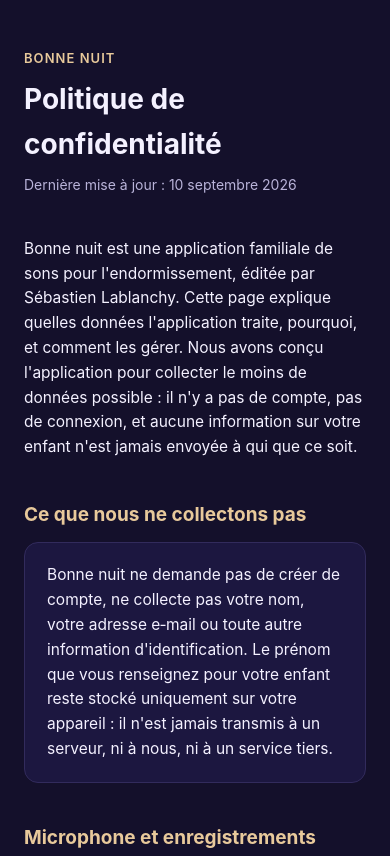
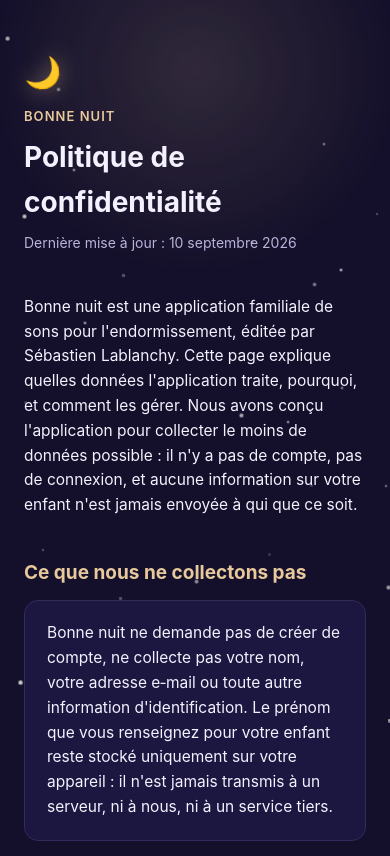
Before and after one commit to lablanchyseb-pixel/bonne-nuit-legal, a plain HTML site: page index.html in a window 390 px wide. Shown: the top 856 px of the page. Drawn offline with Linux system fonts and the light colour scheme.

Commit message:
Add subtle night-themed animations, switch contact to personal email

```diff
--- a/index.html
+++ b/index.html
@@ -15,20 +15,76 @@
     --border: #322b5c;
   }
   * { box-sizing: border-box; }
+  html { background: var(--bg); }
   body {
     margin: 0;
     background: var(--bg);
     color: var(--text);
     font-family: -apple-system, BlinkMacSystemFont, "Segoe UI", Roboto, Helvetica, Arial, sans-serif;
     line-height: 1.6;
+    position: relative;
+    overflow-x: hidden;
   }
+
+  /* Starfield */
+  #stars {
+    position: fixed;
+    inset: 0;
+    pointer-events: none;
+    z-index: 0;
+  }
+  .star {
+    position: absolute;
+    width: 3px;
+    height: 3px;
+    border-radius: 50%;
+    background: #fff;
+    opacity: 0.15;
+    animation: twinkle linear infinite;
+  }
+  @keyframes twinkle {
+    0%, 100% { opacity: 0.12; transform: scale(1); }
+    50% { opacity: 0.8; transform: scale(1.4); }
+  }
+
+  /* Moon glow behind header */
+  .moon-glow {
+    position: absolute;
+    top: -140px;
+    left: 50%;
+    width: 420px;
+    height: 420px;
+    margin-left: -210px;
+    background: radial-gradient(circle, rgba(232,201,155,0.18) 0%, rgba(232,201,155,0) 70%);
+    border-radius: 50%;
+    z-index: 0;
+    animation: glow-pulse 6s ease-in-out infinite;
+  }
+  @keyframes glow-pulse {
+    0%, 100% { opacity: 0.7; transform: scale(1); }
+    50% { opacity: 1; transform: scale(1.08); }
+  }
+
   .wrap {
     max-width: 720px;
     margin: 0 auto;
     padding: 48px 24px 96px;
+    position: relative;
+    z-index: 1;
   }
   header {
     margin-bottom: 40px;
+  }
+  .moon {
+    font-size: 30px;
+    display: inline-block;
+    margin-bottom: 10px;
+    animation: drift 5s ease-in-out infinite;
+    filter: drop-shadow(0 0 10px rgba(232,201,155,0.5));
+  }
+  @keyframes drift {
+    0%, 100% { transform: translateY(0) rotate(-4deg); }
+    50% { transform: translateY(-6px) rotate(4deg); }
   }
   .eyebrow {
     color: var(--gold);
@@ -65,6 +121,11 @@
     border-radius: 14px;
     padding: 20px 22px;
     margin: 0 0 16px;
+    transition: border-color 0.3s ease, transform 0.3s ease;
+  }
+  .card:hover {
+    border-color: rgba(232,201,155,0.4);
+    transform: translateY(-2px);
   }
   .card p:last-child { margin-bottom: 0; }
   a { color: var(--gold); }
@@ -76,61 +137,123 @@
     color: var(--text-dim);
     font-size: 14px;
   }
+
+  /* Scroll reveal */
+  .reveal {
+    opacity: 0;
+    transform: translateY(16px);
+    transition: opacity 0.6s ease, transform 0.6s ease;
+  }
+  .reveal.in-view {
+    opacity: 1;
+    transform: translateY(0);
+  }
+  header.reveal {
+    transition-delay: 0.05s;
+  }
+
+  @media (prefers-reduced-motion: reduce) {
+    .star, .moon-glow, .moon { animation: none !important; }
+    .reveal { opacity: 1 !important; transform: none !important; transition: none !important; }
+    .card:hover { transform: none; }
+  }
 </style>
 </head>
 <body>
+<div id="stars"></div>
+<div class="moon-glow"></div>
+
 <div class="wrap">
-  <header>
+  <header class="reveal">
+    <span class="moon">🌙</span>
     <p class="eyebrow">Bonne nuit</p>
     <h1>Politique de confidentialité</h1>
     <p class="meta">Dernière mise à jour : 10 septembre 2026</p>
   </header>
 
-  <p>Bonne nuit est une application familiale de sons pour l'endormissement, éditée par Sébastien Lablanchy. Cette page explique quelles données l'application traite, pourquoi, et comment les gérer. Nous avons conçu l'application pour collecter le moins de données possible : il n'y a pas de compte, pas de connexion, et aucune information sur votre enfant n'est jamais envoyée à qui que ce soit.</p>
+  <p class="reveal">Bonne nuit est une application familiale de sons pour l'endormissement, éditée par Sébastien Lablanchy. Cette page explique quelles données l'application traite, pourquoi, et comment les gérer. Nous avons conçu l'application pour collecter le moins de données possible : il n'y a pas de compte, pas de connexion, et aucune information sur votre enfant n'est jamais envoyée à qui que ce soit.</p>
 
-  <h2>Ce que nous ne collectons pas</h2>
-  <div class="card">
+  <h2 class="reveal">Ce que nous ne collectons pas</h2>
+  <div class="card reveal">
     <p>Bonne nuit ne demande pas de créer de compte, ne collecte pas votre nom, votre adresse e‑mail ou toute autre information d'identification. Le prénom que vous renseignez pour votre enfant reste stocké uniquement sur votre appareil : il n'est jamais transmis à un serveur, ni à nous, ni à un service tiers.</p>
   </div>
 
-  <h2>Microphone et enregistrements</h2>
-  <div class="card">
+  <h2 class="reveal">Microphone et enregistrements</h2>
+  <div class="card reveal">
     <p>Si vous utilisez la fonction d'enregistrement de berceuse, l'application demande l'accès au microphone. L'enregistrement audio produit reste stocké localement sur votre appareil ; il n'est jamais envoyé sur un serveur ni partagé avec nous ou un tiers. Vous pouvez le supprimer à tout moment depuis l'application.</p>
   </div>
 
-  <h2>Catalogue des sons</h2>
-  <div class="card">
+  <h2 class="reveal">Catalogue des sons</h2>
+  <div class="card reveal">
     <p>La liste des sons proposés est synchronisée depuis notre serveur de contenu afin de pouvoir ajouter de nouveaux sons sans mise à jour de l'application. Cette synchronisation ne transmet aucune donnée personnelle : elle sert uniquement à récupérer le catalogue.</p>
   </div>
 
-  <h2>Publicité</h2>
-  <div class="card">
+  <h2 class="reveal">Publicité</h2>
+  <div class="card reveal">
     <p>L'application affiche des publicités via Google AdMob afin de rester gratuite. Sur iOS, l'autorisation de suivi (App Tracking Transparency) vous est demandée avant tout affichage de publicité personnalisée ; vous pouvez la refuser, l'application fonctionnera normalement avec des publicités non personnalisées. Un formulaire de consentement (RGPD) est également accessible à tout moment depuis les réglages de l'application.</p>
     <p>Google AdMob peut traiter un identifiant publicitaire de votre appareil selon sa propre politique de confidentialité, disponible sur <a href="https://policies.google.com/privacy" target="_blank" rel="noopener">policies.google.com/privacy</a>.</p>
   </div>
 
-  <h2>Statistiques et rapports de plantage</h2>
-  <div class="card">
+  <h2 class="reveal">Statistiques et rapports de plantage</h2>
+  <div class="card reveal">
     <p>Nous utilisons PostHog pour comprendre, de façon agrégée et anonyme, comment l'application est utilisée (par exemple : quels écrans sont ouverts, quelles fonctions sont utilisées). Aucun profil individuel n'est créé, aucune géolocalisation précise n'est utilisée, et aucune information permettant de vous identifier n'est associée à ces statistiques.</p>
     <p>Nous utilisons Sentry pour être alertés en cas de plantage ou d'erreur technique, afin de corriger les bugs rapidement. Ces rapports ne contiennent ni donnée personnelle, ni capture d'écran, ni contenu de l'interface au moment de l'erreur.</p>
   </div>
 
-  <h2>Confidentialité des enfants</h2>
-  <div class="card">
+  <h2 class="reveal">Confidentialité des enfants</h2>
+  <div class="card reveal">
     <p>Bonne nuit est destinée à être utilisée par des parents avec leurs enfants, mais c'est l'adulte qui configure et utilise l'application. Aucune donnée personnelle concernant l'enfant n'est collectée : le prénom saisi reste local à l'appareil, comme indiqué plus haut.</p>
   </div>
 
-  <h2>Vos droits</h2>
-  <div class="card">
+  <h2 class="reveal">Vos droits</h2>
+  <div class="card reveal">
     <p>Comme l'application ne conserve aucune donnée personnelle sur nos serveurs, il n'y a rien à demander de « supprimer » de notre côté : effacer les données de l'application (ou la désinstaller) suffit à effacer tout ce qui est stocké localement, y compris le prénom renseigné et les enregistrements. Pour toute question sur les données traitées par Google AdMob, PostHog ou Sentry, vous pouvez nous contacter (coordonnées ci-dessous).</p>
   </div>
 
-  <h2>Modifications de cette politique</h2>
-  <p>Cette politique peut évoluer si l'application change (par exemple lors de l'ajout d'un abonnement premium). La date de dernière mise à jour en haut de cette page reflète toujours la version en vigueur.</p>
+  <h2 class="reveal">Modifications de cette politique</h2>
+  <p class="reveal">Cette politique peut évoluer si l'application change (par exemple lors de l'ajout d'un abonnement premium). La date de dernière mise à jour en haut de cette page reflète toujours la version en vigueur.</p>
 
-  <div class="contact">
-    <p>Une question sur vos données ? Écrivez-nous à <a href="mailto:s.lablanchy@overscan.fr">s.lablanchy@overscan.fr</a>.</p>
+  <div class="contact reveal">
+    <p>Une question sur vos données ? Écrivez-nous à <a href="mailto:lablanchyseb@gmail.com">lablanchyseb@gmail.com</a>.</p>
   </div>
 </div>
+
+<script>
+  // Starfield
+  (function () {
+    var container = document.getElementById('stars');
+    var count = window.innerWidth < 600 ? 40 : 70;
+    for (var i = 0; i < count; i++) {
+      var s = document.createElement('div');
+      s.className = 'star';
+      s.style.left = Math.random() * 100 + 'vw';
+      s.style.top = Math.random() * 100 + 'vh';
+      var size = (Math.random() * 2 + 1.5).toFixed(1);
+      s.style.width = size + 'px';
+      s.style.height = size + 'px';
+      s.style.animationDuration = (2 + Math.random() * 4).toFixed(1) + 's';
+      s.style.animationDelay = (Math.random() * 4).toFixed(1) + 's';
+      container.appendChild(s);
+    }
+  })();
+
+  // Scroll reveal
+  (function () {
+    var items = document.querySelectorAll('.reveal');
+    if (!('IntersectionObserver' in window)) {
+      items.forEach(function (el) { el.classList.add('in-view'); });
+      return;
+    }
+    var io = new IntersectionObserver(function (entries) {
+      entries.forEach(function (entry) {
+        if (entry.isIntersecting) {
+          entry.target.classList.add('in-view');
+          io.unobserve(entry.target);
+        }
+      });
+    }, { threshold: 0.1, rootMargin: '0px 0px -40px 0px' });
+    items.forEach(function (el) { io.observe(el); });
+  })();
+</script>
 </body>
 </html>
```
